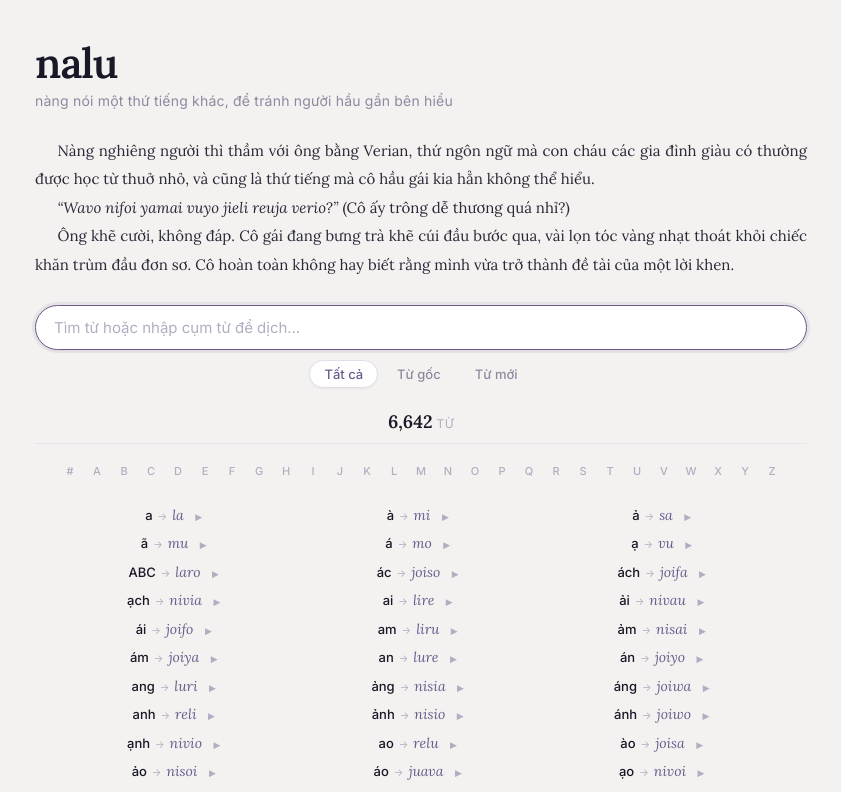
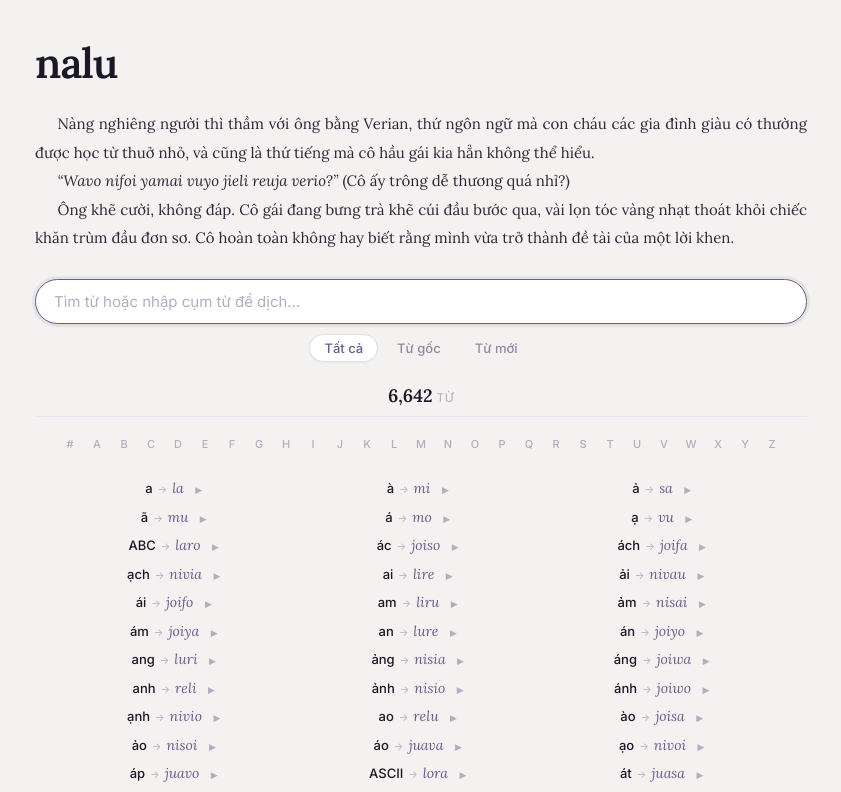
Before and after one commit to nguyendangkin/nalu-dictionary, a React (Vite) app: page / in a window 1280 px wide. Shown: the top 792 px of the page, without its empty margins (219-1060 px from the left). Built offline with nearby package versions, Linux system fonts and the light colour scheme.

Commit message:
bỏ subtitle dưới logo

```diff
--- a/src/App.tsx
+++ b/src/App.tsx
@@ -173,9 +173,7 @@ function App() {
       <header className="app-header">
         <div>
           <h1 className="app-title">nalu</h1>
-          <p className="app-subtitle">
-            nàng nói một thứ tiếng khác, để tránh người hầu gần bên hiểu
-          </p>
+
         </div>
       </header>
 
```
